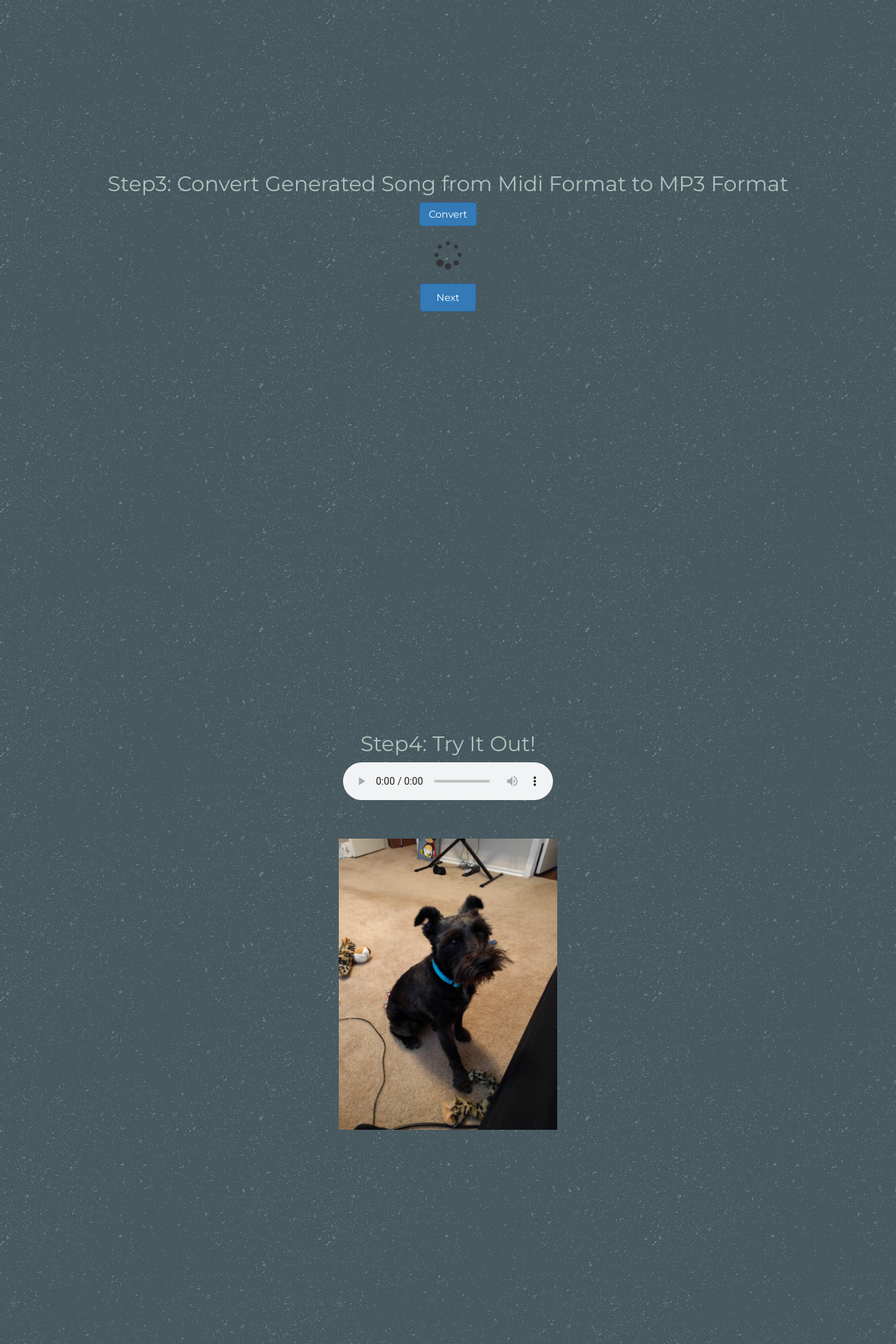
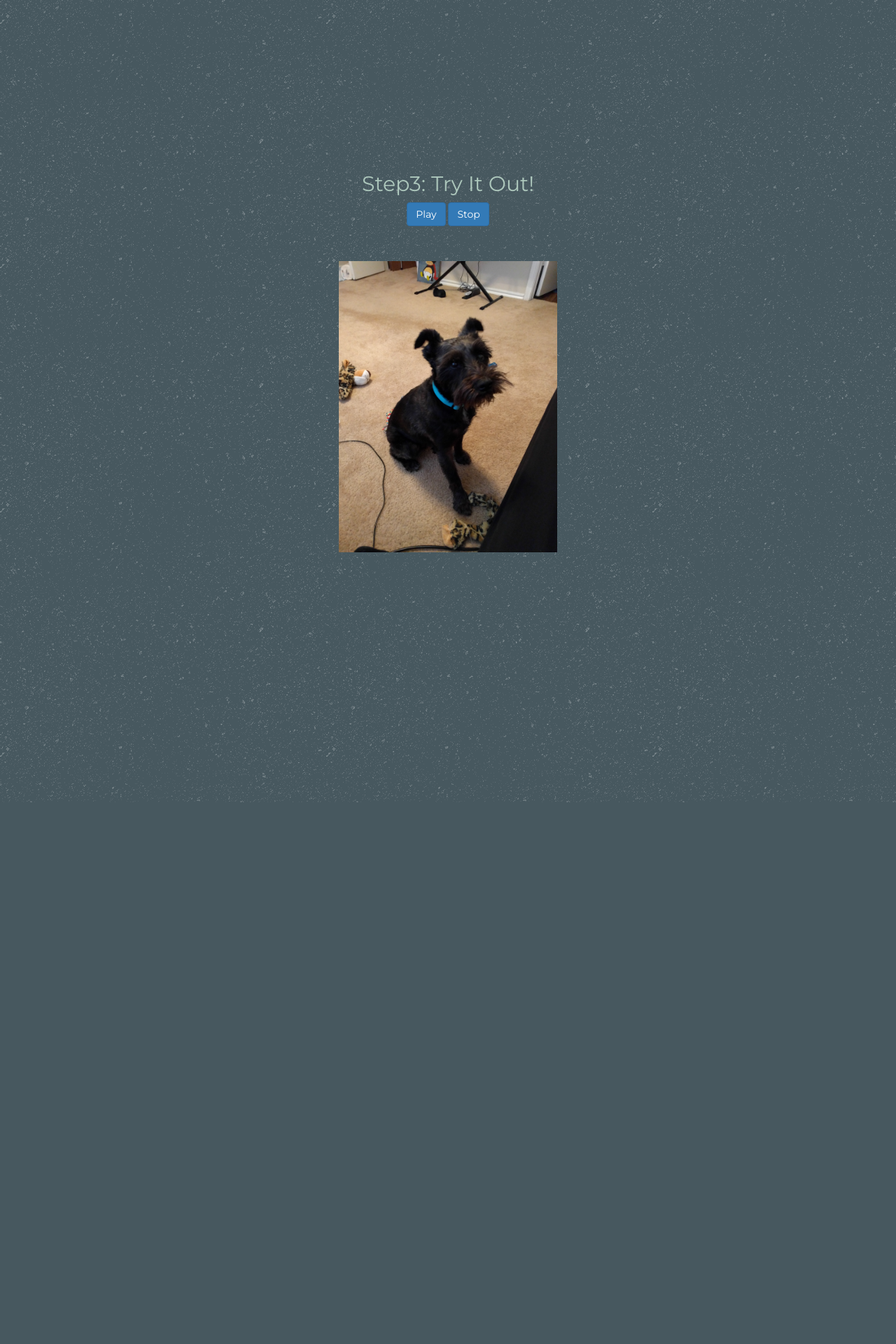
Before and after one commit to AdrianArmaselu/aDi-music, a Flask app: template graphmodel/templates/index.html in a window 1280 px wide. Shown: the part 1524-3444 px from the top of the page at 70% size. After the commit the page ends 2670 px from the top, so only its background shows below. Run offline with Flask 2, Linux system fonts and the light colour scheme; the template is opened without the code that fills it: most values are stand-ins (such as "Sample title", 1, 10 or a date in 2020); some libraries are stand-ins or nearby versions.

Commit message:
use MIDIjs

```diff
--- a/graphmodel/templates/base.html
+++ b/graphmodel/templates/base.html
@@ -9,6 +9,8 @@
     <link href='https://fonts.googleapis.com/css?family=Montserrat:400,700' rel='stylesheet' type='text/css'>
     <link rel="stylesheet" href="/static/style.css">
     <script type="text/javascript" src="/static/jquery-1.7.1.min.js"></script>
+    <script type='text/javascript' src='http://www.midijs.net/lib/midi.js'></script>
+
 </head>
 
 <body class="content">
--- a/graphmodel/templates/index.html
+++ b/graphmodel/templates/index.html
@@ -42,21 +42,10 @@
     </section>
 
     <section id="step3">
-        <h2 class="light-green">Step3: Convert Generated Song from Midi Format to MP3 Format</h2>
-        <a><button class="btn btn-primary">Convert</button></a>
-        <br>
-        <br>
-        <i class="fa fa-spinner fa-pulse fa-3x"></i>
-        <br>
-        <br>
-        <a href="#step4"><button class="btn btn-primary btn-next" >Next</button></a>
-    </section>
-
-    <section id="step4">
-        <h2 class="light-green">Step4: Try It Out!</h2>
-        <audio controls="controls" autoplay="autoplay"></audio><br>
+        <h2 class="light-green">Step3: Try It Out!</h2>
+         <a href="#" onClick="MIDIjs.play('/static/output/output.mid');"><button class="btn btn-primary" >Play</button></a>
+         <a href="#" onClick="MIDIjs.stop();"><button class="btn btn-primary" >Stop</button></a><br>
         <img src="/static/img/sebastian.jpg" class="seb-img" alt="Sebastian is happy you are here" width="25%" height="25%">
-
     </section>
 </div>
 {% endblock %}
```
Also changed, not shown: 2 other files.
